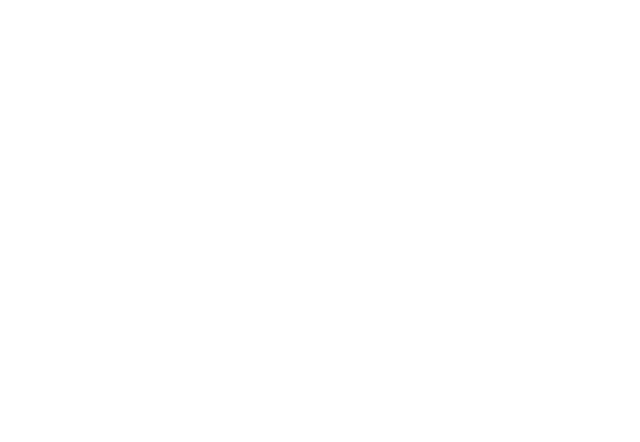
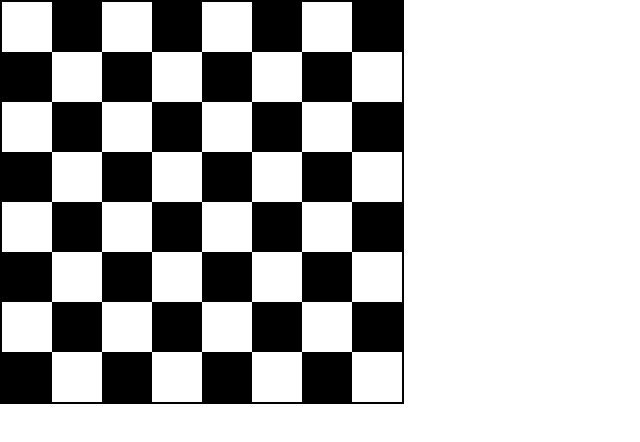
Before and after one commit to kaerukuujo/knightmovepractice, a plain HTML site: page index.html in a window 1280 px wide. Shown: the whole page, without its empty margins (0-640 px from the left). Drawn offline with Linux system fonts and the light colour scheme.

Commit message:
canvas set up + chessboard rendered

```diff
--- a/index.html
+++ b/index.html
@@ -5,8 +5,19 @@
     <meta http-equiv="X-UA-Compatible" content="IE=edge">
     <meta name="viewport" content="width=device-width, initial-scale=1.0">
     <title>knightMoves</title>
+    <style>
+        *{
+            margin: 0;
+        }
+        canvas{
+            /* background-color: black; */
+            border: 2px black solid;
+        }
+    </style>
 </head>
 <body>
+    <h1 class="output"></h1>
+    <canvas></canvas>
     <script src="index.js"></script>
 </body>
 </html>
--- a/index.js
+++ b/index.js
@@ -1 +1,41 @@
-console.log('test');
+const canvas = document.querySelector('canvas');
+const c = canvas.getContext('2d');
+
+
+canvas.width = 400;
+canvas.height = 400;
+
+const board = [
+    [0, 0, 0, 0, 0, 0, 0, 0],
+    [0, 0, 0, 0, 0, 0, 0, 0],
+    [0, 0, 0, 0, 0, 0, 0, 0],
+    [0, 0, 0, 0, 0, 0, 0, 0],
+    [0, 0, 0, 0, 0, 0, 0, 0],
+    [0, 0, 0, 0, 0, 0, 0, 0],
+    [0, 0, 0, 0, 0, 0, 0, 0],
+    [0, 0, 0, 0, 0, 0, 0, 0]
+]
+
+function drawSquares(){
+    let x = 0;
+    let y = 0;
+    for(let i = 0; i < 8; i++){
+        if(i === 0|| i % 2 === 0) x = 0;
+        else x = -50;
+
+        for(let j = 0; j < 9; j++){
+            if(j === 0 || j % 2 === 0) {
+                c.fillStyle = 'rgb(255, 255, 255)'
+                c.fillRect(x, y, x + 50, y + 50);
+                x += 50;
+            } else {
+                c.fillStyle = 'rgb(0, 0, 0)'
+                c.fillRect(x, y, x + 50, y + 50);
+                x += 50;
+            }
+        }
+        y += 50;
+    }
+}
+
+drawSquares();
```
